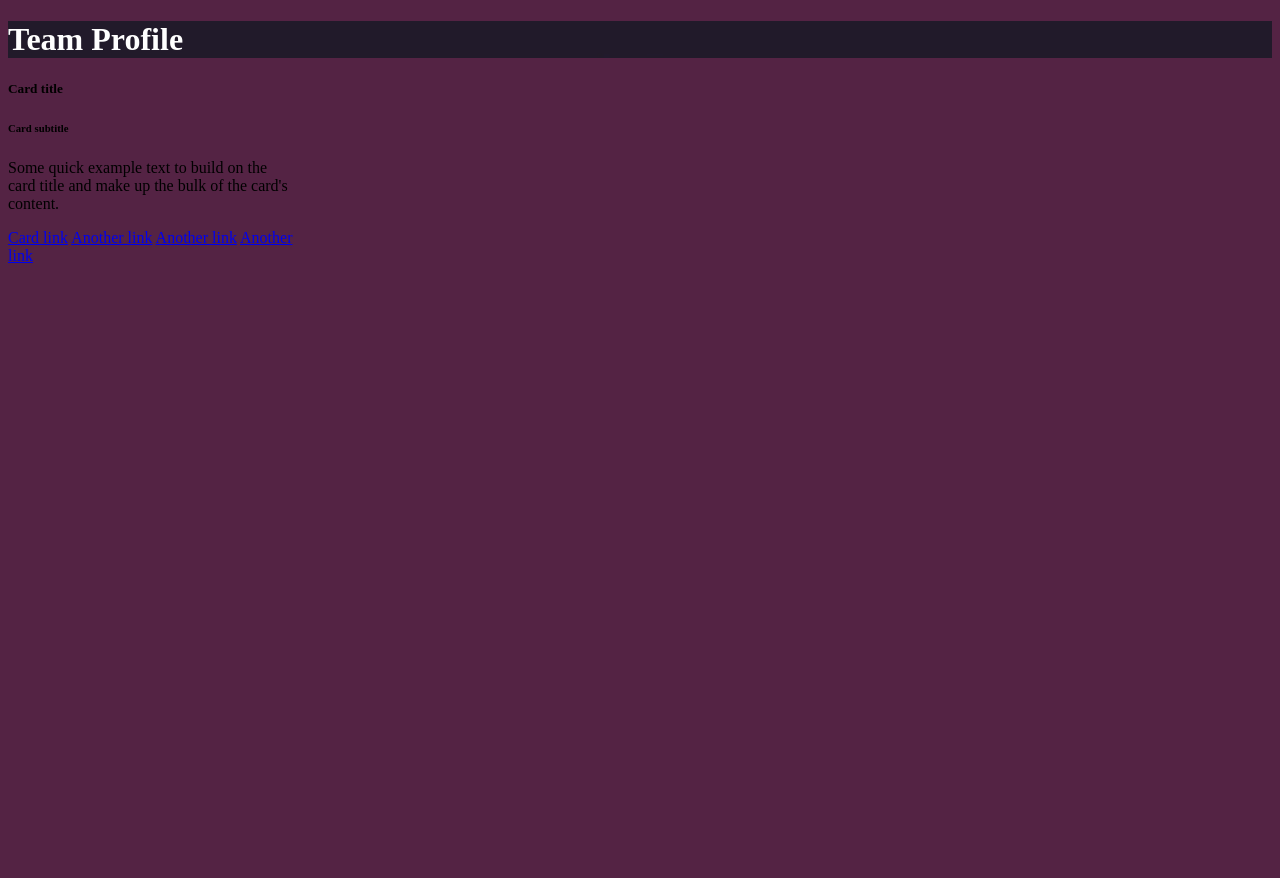
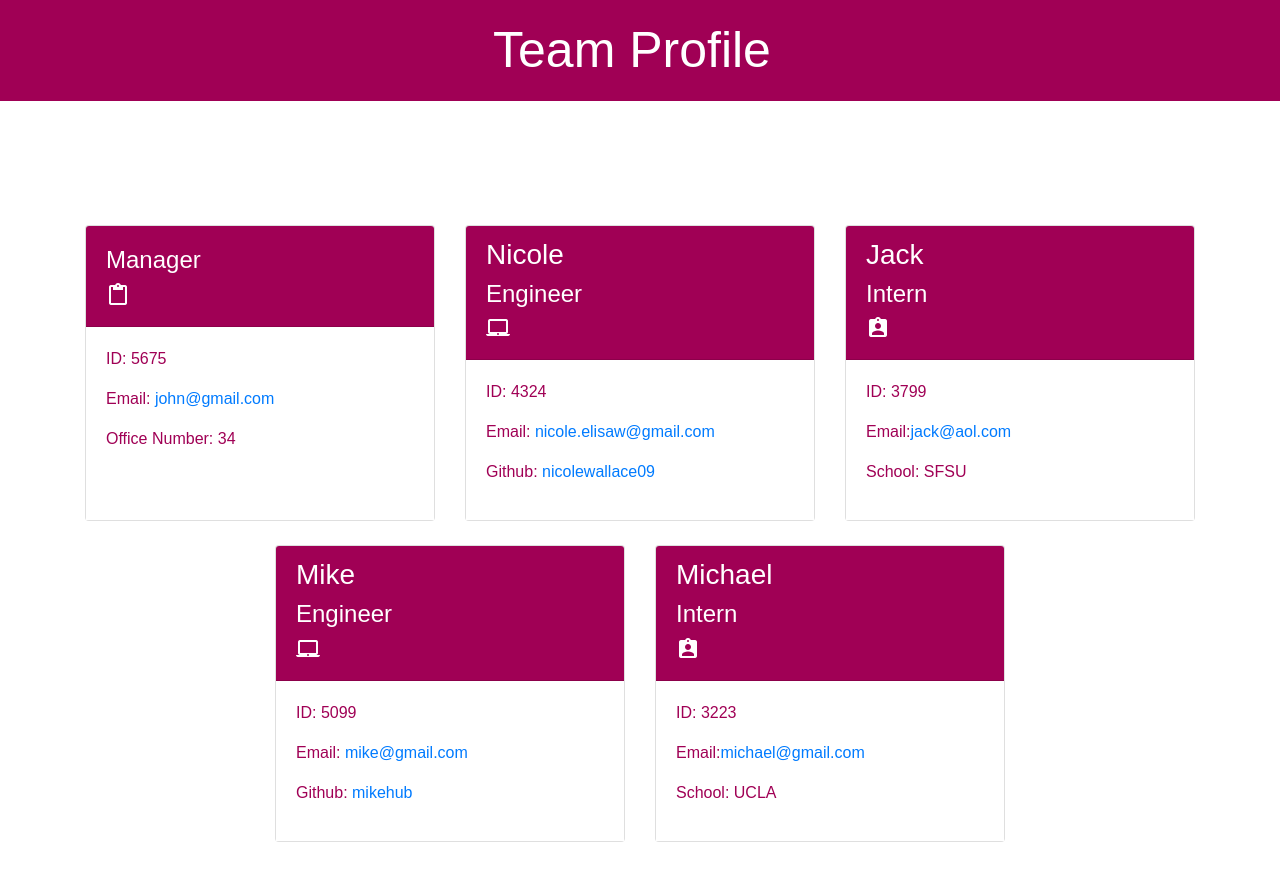
Before and after one commit to cathytanya/TeamMemberGenerator, a website: page asset/index.html in a window 1280 px wide. Before the commit the page ends 800 px from the top, so only its background shows below. Drawn offline with nearby package versions, Linux system fonts and the light colour scheme.

Commit message:
the test run smoothly and added comments

```diff
--- a/asset/index.html
+++ b/asset/index.html
@@ -2,29 +2,109 @@
 <html lang="en">
 <head>
     <meta charset="UTF-8">
-    <meta http-equiv="X-UA-Compatible" content="IE=edge">
-    <link rel="stylesheet" href="./style.css">
     <meta name="viewport" content="width=device-width, initial-scale=1.0">
     <title>Team Profile</title>
+    <link rel="stylesheet" href="https://cdnjs.cloudflare.com/ajax/libs/font-awesome/5.11.2/css/all.min.css">
+    <link href="https://fonts.googleapis.com/css?family=Public+Sans:300i,300,500&display=swap" rel="stylesheet">
+    <link rel="stylesheet" href="https://stackpath.bootstrapcdn.com/bootstrap/4.5.0/css/bootstrap.min.css" integrity="sha384-9aIt2nRpC12Uk9gS9baDl411NQApFmC26EwAOH8WgZl5MYYxFfc+NcPb1dKGj7Sk" crossorigin="anonymous">
+    <link href="https://fonts.googleapis.com/icon?family=Material+Icons" rel="stylesheet">
+    <link rel="stylesheet" href="style.css">
 </head>
 <body>
     <header>
-        <h1>Team Profile</h1>
+        <nav class="navbar" id="navbar">
+            <span class="navbar-brand mb-0 h1 w-100 text-center" id="navbar-text">Team Profile</span>
+        </nav>
     </header>
-    <div class="card" style="width: 18rem;">
-        <div class="card-body">
-          <h5 class="card-title">Card title</h5>
-          <h6 class="card-subtitle mb-2 text-muted">Card subtitle</h6>
-          <p class="card-text">Some quick example text to build on the card title and make up the bulk of the card's content.</p>
-          <a href="#" class="card-link">Card link</a>
-          <a href="#" class="card-link">Another link</a>
-          <a href="#" class="card-link">Another link</a>
-          <a href="#" class="card-link">Another link</a>
+    <main>
+        <div class="container">
+            <div class="row justify-content-center" id="team-cards">
+                <!--Team Cards-->
 
+  <div class="col-4 mt-4">
+      <div class="card h-100">
+          <div class="card-header">
+              <h3></h3>
+              <h4>Manager</h4><i class="material-icons">content_paste</i>
+          </div>
+
+          <div class="card-body">
+              <p class="id">ID: 5675</p>
+              <p class="email">Email: <a href="mailto:john@gmail.com">john@gmail.com</a></p>
+              <p class="office">Office Number: 34</p>
+          </div>
+
+      </div>
+  </div>
+
+  <div class="col-4 mt-4">
+      <div class="card h-100">
+          <div class="card-header">
+              <h3>Nicole</h3>
+              <h4>Engineer</h4><i class="material-icons">laptop_mac</i>
+          </div>
+
+          <div class="card-body">
+              <p class="id">ID: 4324</p>
+              <p class="email">Email: <a href="mailto:nicole.elisaw@gmail.com">nicole.elisaw@gmail.com</a></p>
+              <p class="github">Github: <a href="https://github.com/nicolewallace09">nicolewallace09</a></p>
+          </div>
+
+      </div>
+  </div>
+
+  <div class="col-4 mt-4">
+      <div class="card h-100">
+          <div class="card-header">
+              <h3>Jack</h3>
+              <h4>Intern</h4><i class="material-icons">assignment_ind</i>
+          </div>
+
+          <div class="card-body">
+              <p class="id">ID: 3799</p>
+              <p class="email">Email:<a href="mailto:jack@aol.com">jack@aol.com</a></p>
+              <p class="school">School: SFSU</p>
+          </div>
+  </div>
+</div>
+
+  <div class="col-4 mt-4">
+      <div class="card h-100">
+          <div class="card-header">
+              <h3>Mike</h3>
+              <h4>Engineer</h4><i class="material-icons">laptop_mac</i>
+          </div>
+
+          <div class="card-body">
+              <p class="id">ID: 5099</p>
+              <p class="email">Email: <a href="mailto:mike@gmail.com">mike@gmail.com</a></p>
+              <p class="github">Github: <a href="https://github.com/mikehub">mikehub</a></p>
+          </div>
+
+      </div>
+  </div>
+
+  <div class="col-4 mt-4">
+      <div class="card h-100">
+          <div class="card-header">
+              <h3>Michael</h3>
+              <h4>Intern</h4><i class="material-icons">assignment_ind</i>
+          </div>
+
+          <div class="card-body">
+              <p class="id">ID: 3223</p>
+              <p class="email">Email:<a href="mailto:michael@gmail.com">michael@gmail.com</a></p>
+              <p class="school">School: UCLA</p>
+          </div>
+  </div>
+</div>
+
+            </div>
         </div>
-      </div>
-
-
+    </main>
 
 </body>
+<script src="https://code.jquery.com/jquery-3.5.1.slim.min.js" integrity="sha384-DfXdz2htPH0lsSSs5nCTpuj/zy4C+OGpamoFVy38MVBnE+IbbVYUew+OrCXaRkfj" crossorigin="anonymous"></script>
+<script src="https://cdn.jsdelivr.net/npm/popper.js@1.16.0/dist/umd/popper.min.js" integrity="sha384-Q6E9RHvbIyZFJoft+2mJbHaEWldlvI9IOYy5n3zV9zzTtmI3UksdQRVvoxMfooAo" crossorigin="anonymous"></script>
+<script src="https://stackpath.bootstrapcdn.com/bootstrap/4.5.0/js/bootstrap.min.js" integrity="sha384-OgVRvuATP1z7JjHLkuOU7Xw704+h835Lr+6QL9UvYjZE3Ipu6Tp75j7Bh/kR0JKI" crossorigin="anonymous"></script>
 </html>
--- a/asset/style.css
+++ b/asset/style.css
@@ -1,9 +1,40 @@
-header{
-    color: white;
-    background: url(./header.jpg);
-    background-size: cover;
+* {
+    box-sizing: border-box;
+}
+
+:root {
+    --primary: rgb(160, 0, 85);
+    --secondary: white;
+}
+
+body {
+    font-family: Arial, Helvetica, sans-serif;
+}
+
+#navbar {
+    background-color: var(--primary);
+    color: var(--secondary);
+    font-size: 50px;
+}
+
+.navbar-brand {
+    font-size: 50px;
+}
+
+
+.card-header {
+    background-color: var(--primary);
+    color: var(--secondary);
+}
+
+.card-body {
+    background-color: var(--secondary);
+    color: var(--primary);
+}
+
+.container {
+    margin: 100px auto;
+    justify-content: space-evenly;
+    display: flex;
 
 }
-body{
-    background-color: #542344;
-}
```
Also changed, not shown: asset/generateHTML.html (added, +29 -0 lines), test/Employee.test.js (+5 -6 lines), test/Engineer.test.js (+5 -5 lines), test/Intern.test.js (+6 -9 lines), test/Manager.test.js (+9 -12 lines), asset/header.jpg (deleted).
